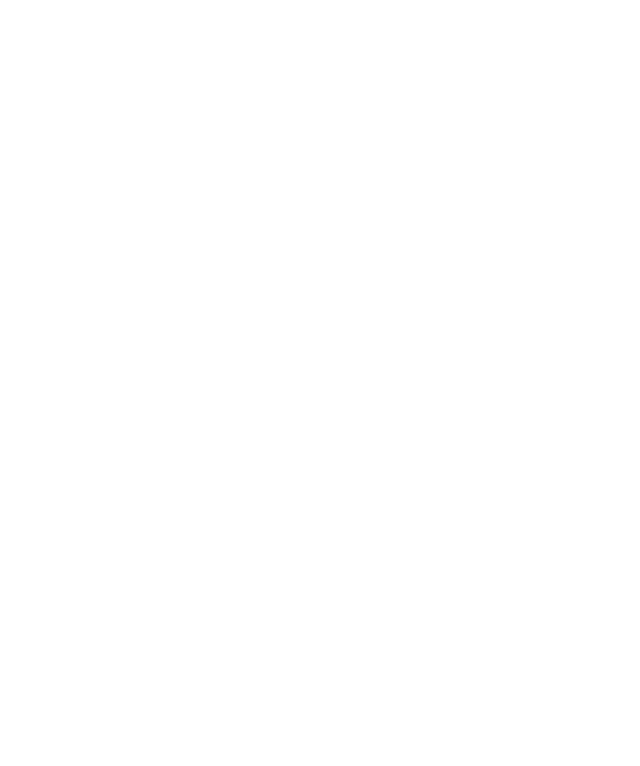
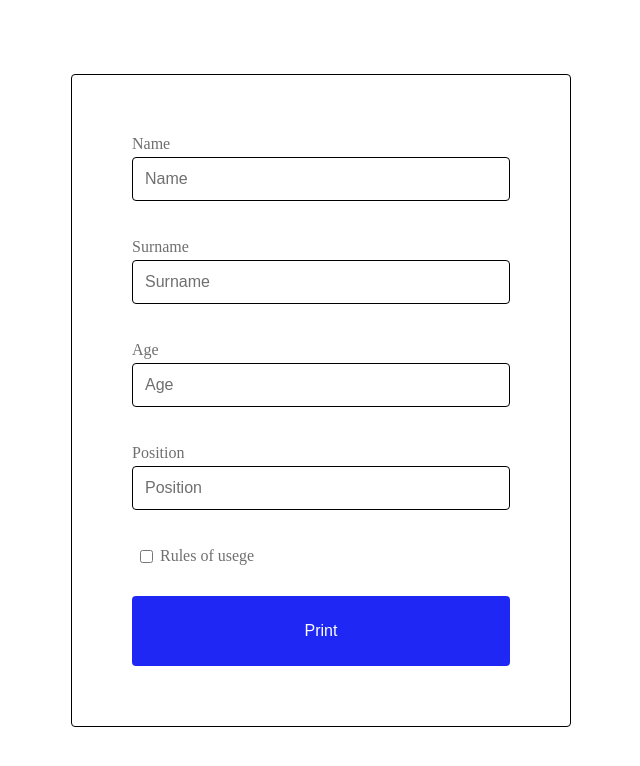
Before and after one commit to Alexandra376/typescript-app, a React (Create React App) app: page / in a window 1280 px wide. Shown: the top 766 px of the page, without its empty margins (319-959 px from the left). Built offline with nearby package versions, Linux system fonts and the light colour scheme.

Commit message:
feat: add homework_12

```diff
--- a/src/App.tsx
+++ b/src/App.tsx
@@ -6,7 +6,7 @@ import GlobalStyles from "styles/GlobalStyles";
 import React from "react";
 import Layout from "./components/Layout/Layout";
 // import Lesson_12 from "./lessons/Lesson_12/Lesson_12";
-// import Homework_11 from "./homeworks/Homework_11/Homework_11";
+import Homework_11 from "./homeworks/Homework_11/Homework_11";
 // import Lesson_11 from "./lessons/Lesson_11/Lesson_11";
 // import Homework_09 from "./homeworks/Homework_09/Homework_09";
 // import Lesson_09 from "lessons/Lesson_09/Lesson_09";
@@ -26,7 +26,7 @@ function App() {
           {/*<Homework_09/>*/}
           {/*<Lesson_10/>*/}
           {/*<Lesson_11/>*/}
-          {/*<Homework_11/>*/}
+          <Homework_11/>
           {/*<Lesson_12/>*/}
       </>
   )
--- a/src/components/EmployeeForm/EmployeeForm.tsx
+++ b/src/components/EmployeeForm/EmployeeForm.tsx
@@ -2,17 +2,39 @@ import Input from "components/Input/Input";
 import Button from "components/Button/Button";
 import {EmployeeFormStyle, InputsContainerStyle} from "./style";
 import {useFormik} from "formik";
-import {EmployeeFormProps} from "./types";
+import {EmployeeFormProps, LOGIN_FIELD_NAMES} from "./types";
+import * as Yup from "yup";
+import {number} from "yup";
 
 function EmployeeForm() {
+    const shema = Yup.object().shape({
+        [LOGIN_FIELD_NAMES.NAME]: Yup.string()
+            .required('Field email required')
+            .min(2, 'Minimum of 2 characters required')
+            .max(50, 'Maximum of 50 characters allowed'),
+        [LOGIN_FIELD_NAMES.SURNAME]: Yup.string()
+            .required('Field surname required')
+            .max(15, 'Maximum of 15 characters allowed'),
+        [LOGIN_FIELD_NAMES.AGE]: Yup.number()
+            .required('Field age required')
+            .min(2, 'Minimum of 1 characters required')
+            .max(3, 'Maximum of 3 characters allowed'),
+        [LOGIN_FIELD_NAMES.POSITION]: Yup.string()
+            .required('Field position required')
+            .max(30, 'Maximum of 30 characters allowed'),
+        [LOGIN_FIELD_NAMES.RULESOFUSAGE]: Yup.boolean()
+            .required('Field rulesOfUsage required')
+    })
     const formik = useFormik({
         initialValues: {
-            name: "",
-            surname: "",
-            age: "",
-            position: "",
-            rulesOfUsage: false,
-        } as EmployeeFormProps,
+            [LOGIN_FIELD_NAMES.NAME]: "",
+            [LOGIN_FIELD_NAMES.SURNAME]: "",
+            [LOGIN_FIELD_NAMES.AGE]: number,
+            [LOGIN_FIELD_NAMES.POSITION]: "",
+            [LOGIN_FIELD_NAMES.RULESOFUSAGE]: false,
+        } as unknown as EmployeeFormProps,
+        validationSchema: shema,
+        validateOnBlur: true,
         onSubmit: (values) => {
             console.log(values);
         }
@@ -21,11 +43,48 @@ function EmployeeForm() {
     return(
         <EmployeeFormStyle onSubmit={formik.handleSubmit}>
             <InputsContainerStyle>
-                <Input name='name' type='text' placeholder='Name' label='Name' getValue={formik.handleChange} value={formik.values.name} />
-                <Input name='surname' type='text' placeholder='Surname' label='Surname' getValue={formik.handleChange} value={formik.values.surname} />
-                <Input name='age' type='number' placeholder='Age' label='Age' getValue={formik.handleChange} value={formik.values.age} />
-                <Input name='position' type='text' placeholder='Position' label='Position' getValue={formik.handleChange} value={formik.values.position} />
-                <Input name='rulesOfUsage' type='checkbox' placeholder='Rules of usege' label='Rules of usege' getValue={formik.handleChange} isChecked={formik.values.rulesOfUsage} isRowReverse/>
+                <Input
+                   name={LOGIN_FIELD_NAMES.NAME}
+                   type='text'
+                   placeholder='Name'
+                   label='Name'
+                   getValue={formik.handleChange}
+                   value={formik.values[LOGIN_FIELD_NAMES.NAME]}
+                   error={formik.errors[LOGIN_FIELD_NAMES.NAME]}
+                />
+                <Input
+                    name={LOGIN_FIELD_NAMES.SURNAME}
+                    type='text'
+                    placeholder='Surname'
+                    label='Surname'
+                    getValue={formik.handleChange}
+                    value={formik.values[LOGIN_FIELD_NAMES.SURNAME]}
+                    error={formik.errors[LOGIN_FIELD_NAMES.SURNAME]}
+                />
+                <Input name={LOGIN_FIELD_NAMES.AGE}
+                       type='number'
+                       placeholder='Age'
+                       label='Age'
+                       getValue={formik.handleChange}
+                       value={formik.values[LOGIN_FIELD_NAMES.AGE]}
+                       error={formik.errors[LOGIN_FIELD_NAMES.AGE]}
+                />
+                <Input name={LOGIN_FIELD_NAMES.POSITION}
+                       type='text'
+                       placeholder='Position'
+                       label='Position'
+                       getValue={formik.handleChange}
+                       value={formik.values[LOGIN_FIELD_NAMES.POSITION]}
+                       error={formik.errors[LOGIN_FIELD_NAMES.POSITION]}
+                />
+                <Input name={LOGIN_FIELD_NAMES.RULESOFUSAGE}
+                       type='checkbox'
+                       placeholder='Rules of usege'
+                       label='Rules of usege'
+                       getValue={formik.handleChange}
+                       isChecked={formik.values[LOGIN_FIELD_NAMES.RULESOFUSAGE]}
+                       error={formik.errors[LOGIN_FIELD_NAMES.RULESOFUSAGE]}
+                       isRowReverse/>
             </InputsContainerStyle>
             <Button name='Print' type='submit'/>
         </EmployeeFormStyle>
--- a/src/components/EmployeeForm/types.ts
+++ b/src/components/EmployeeForm/types.ts
@@ -5,3 +5,11 @@ export interface EmployeeFormProps {
     position: string,
     rulesOfUsage: boolean,
 }
+
+export enum LOGIN_FIELD_NAMES {
+    NAME = 'name',
+    SURNAME = 'surname',
+    AGE = 'age',
+    POSITION = 'position',
+    RULESOFUSAGE = 'rulesOfUsage',
+}
```
